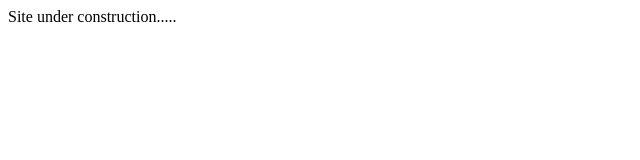
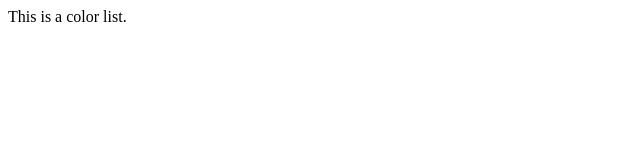
Before and after one commit to jsnodgrass/colorlist, a plain HTML site: page index.html in a window 1280 px wide. Shown: the full height of the page, 0-640 px from the left. Drawn offline with Linux system fonts and the light colour scheme.

Commit message:
Update index.html

```diff
--- a/index.html
+++ b/index.html
@@ -5,6 +5,6 @@
   <title>Method Coatings Color List</title>
 </head>
 <body>
-  Site under construction.....
+  This is a color list.
 </body>
 </html>
```
